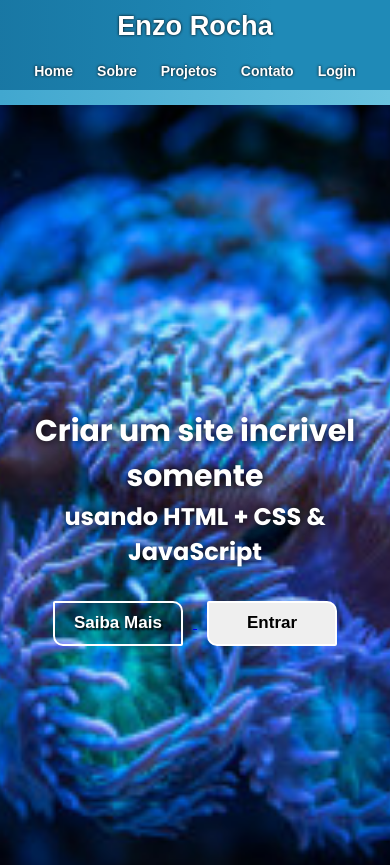
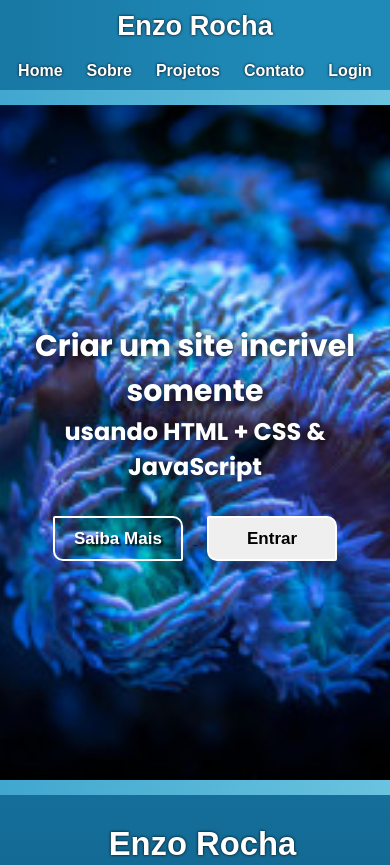
Before and after one commit to Enzo1rocha/meu-primeiro-site, a plain HTML site: page index.html in a window 390 px wide. Shown: the top 865 px of the page. Drawn offline with Linux system fonts and the light colour scheme.

Commit message:
Reponsividade do Banner no Index

```diff
--- a/estilo/home.css
+++ b/estilo/home.css
@@ -97,7 +97,7 @@ header {
 }
 
 .banner {
-    height: 100vh;
+    height: 120vh;
     background: url(..//imagens/fundo-medio-1440.jpg);
     background-size: cover;
     background-position: center;
@@ -116,7 +116,7 @@ header {
         background-size: cover;
         background-position: center;
         background-repeat: no-repeat;
-        height: 120vh;
+        height: 100vh;
     }
 }
 
@@ -126,7 +126,13 @@ header {
         background-size: cover;
         background-position: center;
         background-repeat: no-repeat;
-        height: 125vh;
+        height: 80vh;
+    }
+}
+
+@media (max-width: 500px) {
+    .banner {
+        height: 55vh;
     }
 }
 
@@ -136,7 +142,7 @@ header {
         background-size: cover;
         background-position: center;
         background-repeat: no-repeat;
-        height: 100vh;
+        height: 80vh;
     }
 }
 
@@ -929,7 +935,7 @@ footer {
         font-size: 1.7em;
     }
     .navigation ul li a {
-        font-size: 14px;
+        font-size: 16px;
         padding: 7px 9px;
     }
 }
@@ -939,7 +945,7 @@ footer {
         font-size: 1.5em;
     }
     .navigation ul li a {
-        font-size: 12px;
+        font-size: 15px;
         padding: 7px 8px;
     }
 }
```
